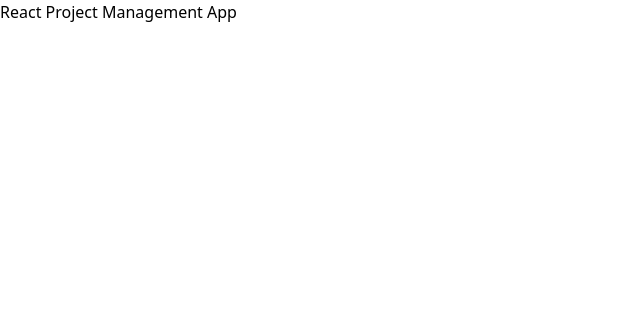
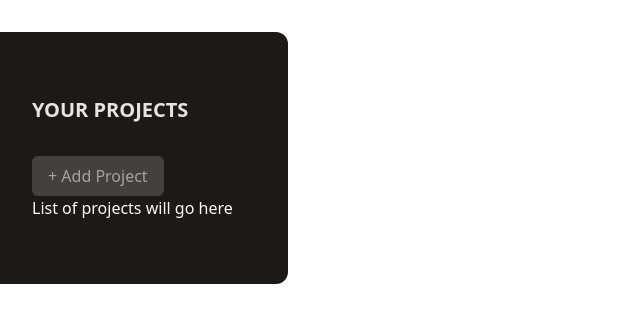
Before and after one commit to Emox87/react-project-management-app, a React (Vite) app: page / in a window 1280 px wide. Shown: the top 322 px of the page, without its empty margins (0-640 px from the left). Built offline with nearby package versions, Linux system fonts and the light colour scheme.

Commit message:
Adding ProjectsSidebar Component

```diff
--- a/src/App.jsx
+++ b/src/App.jsx
@@ -1,8 +1,10 @@
+import ProjectsSidebar from "./components/ProjectsSidebar";
+
 const App = () => {
   return (
-    <>
-      <h1>React Project Management App</h1>
-    </>
+    <main className="h-screen my-8">
+      <ProjectsSidebar />
+    </main>
   );
 };
 
--- /dev/null
+++ b/src/components/ProjectsSidebar.jsx
@@ -0,0 +1,17 @@
+export default function ProjectsSidebar() {
+  return (
+    <aside className="w-1/3 px-8 py-16 bg-stone-900 text-stone-50 md:w-72 rounded-r-xl">
+      <h2 className="mb-8 font-bold uppercase md:text-xl text-stone-200 ">
+        Your Projects
+      </h2>
+      <div>
+        <button className="px-4 py-2 text-sm md:text-base rounded-md bg-stone-700 text-stone-400 hover:bg-stone-600 hover:text-stone-100">
+          + Add Project
+        </button>
+      </div>
+      <ul>
+        <li>List of projects will go here</li>
+      </ul>
+    </aside>
+  );
+}
```
